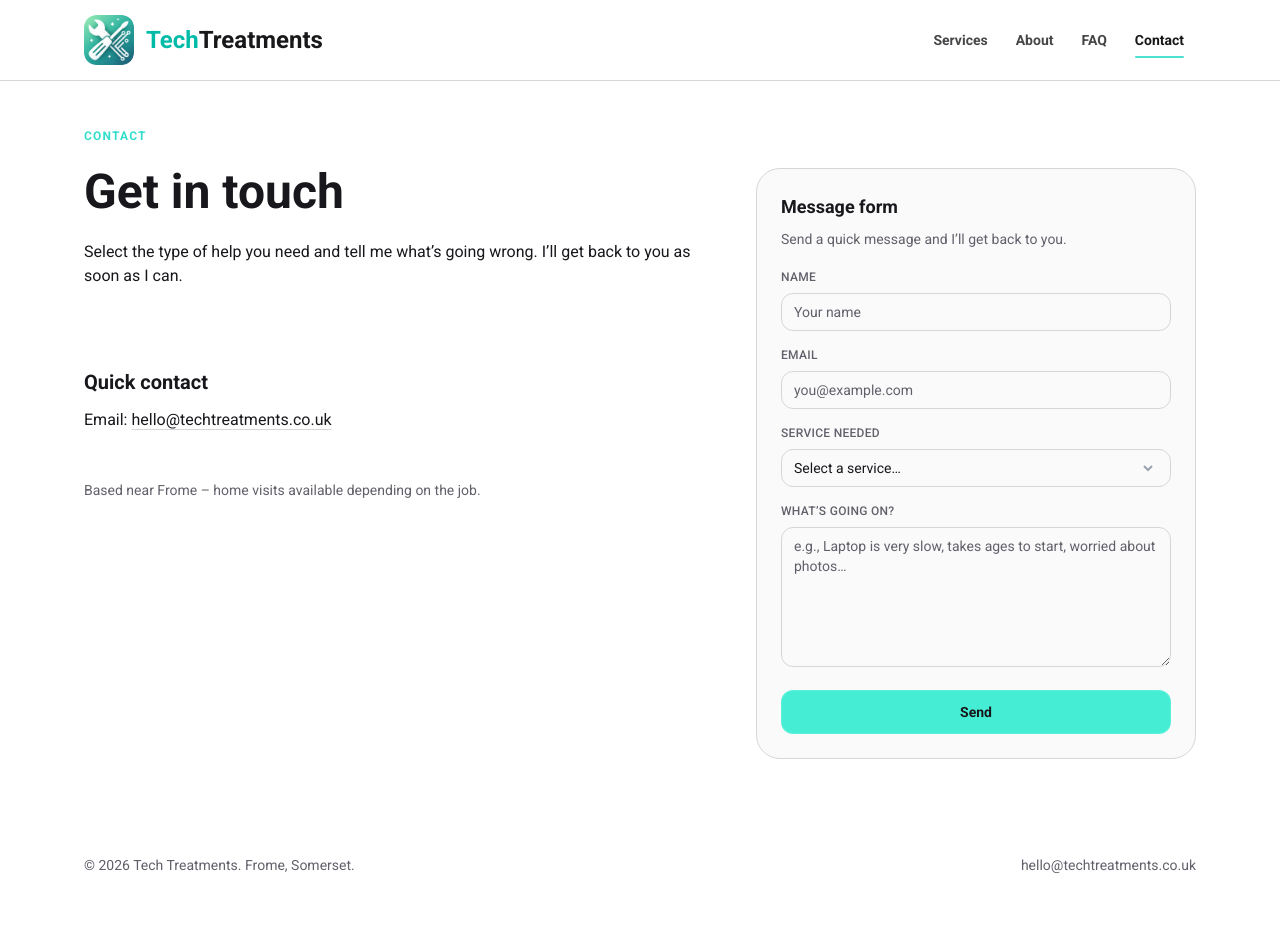
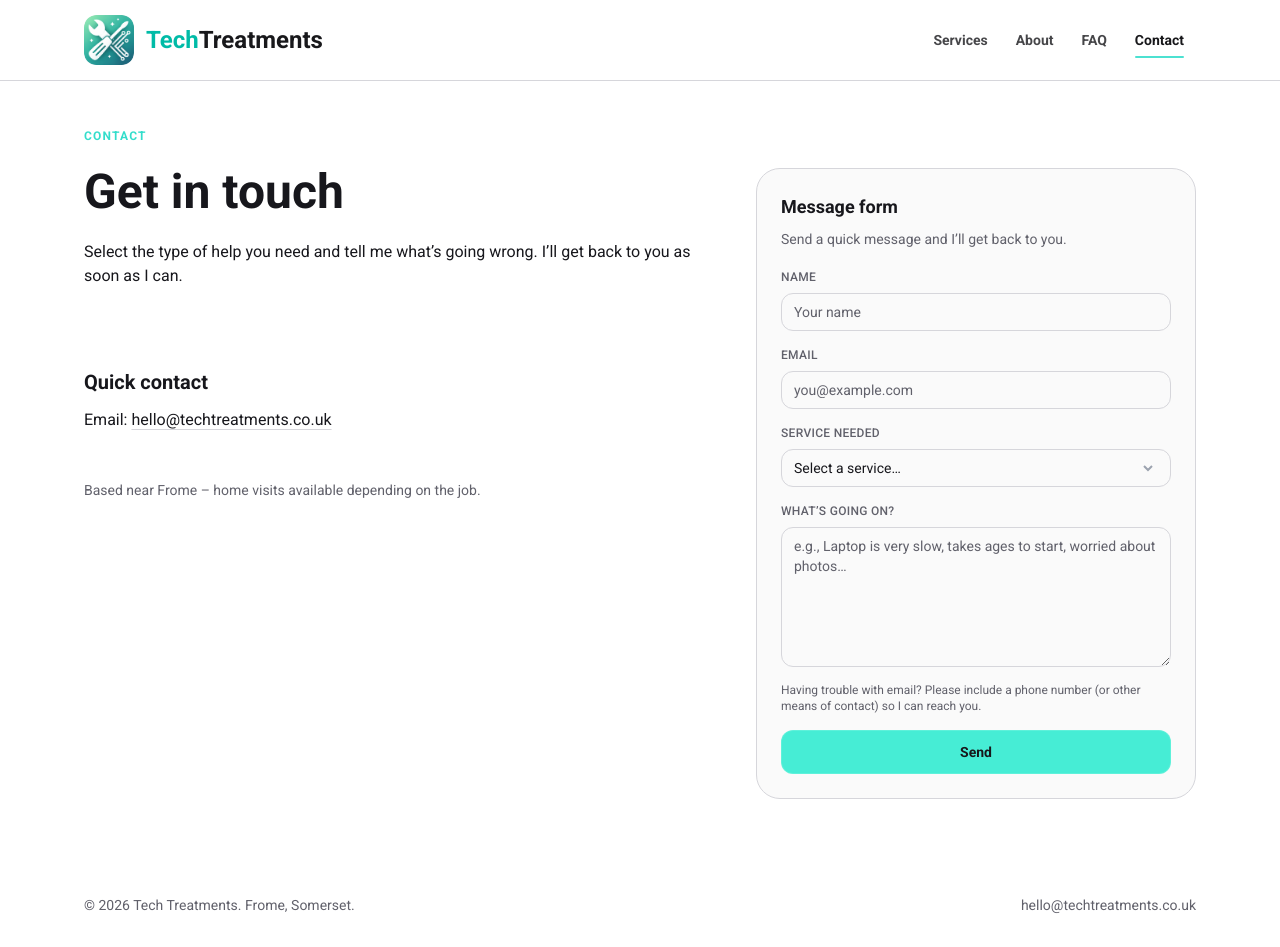
Before and after one commit to bluesky2006/tech-treatments, a Next.js app: page /contact in a window 1280 px wide. Before the commit the page ends 907 px from the top, so only its background shows below. Built offline with nearby package versions, Linux system fonts and the light colour scheme.

Commit message:
add note to contact form for alternative communication options

```diff
--- a/components/ContactForm.tsx
+++ b/components/ContactForm.tsx
@@ -95,6 +95,10 @@ export default function ContactForm() {
           placeholder="e.g., Laptop is very slow, takes ages to start, worried about photos…"
           required
         />
+        <p className="mt-2 text-xs text-muted">
+          Having trouble with email? Please include a phone number (or other means of contact) so I
+          can reach you.
+        </p>
       </div>
 
       <button
```
